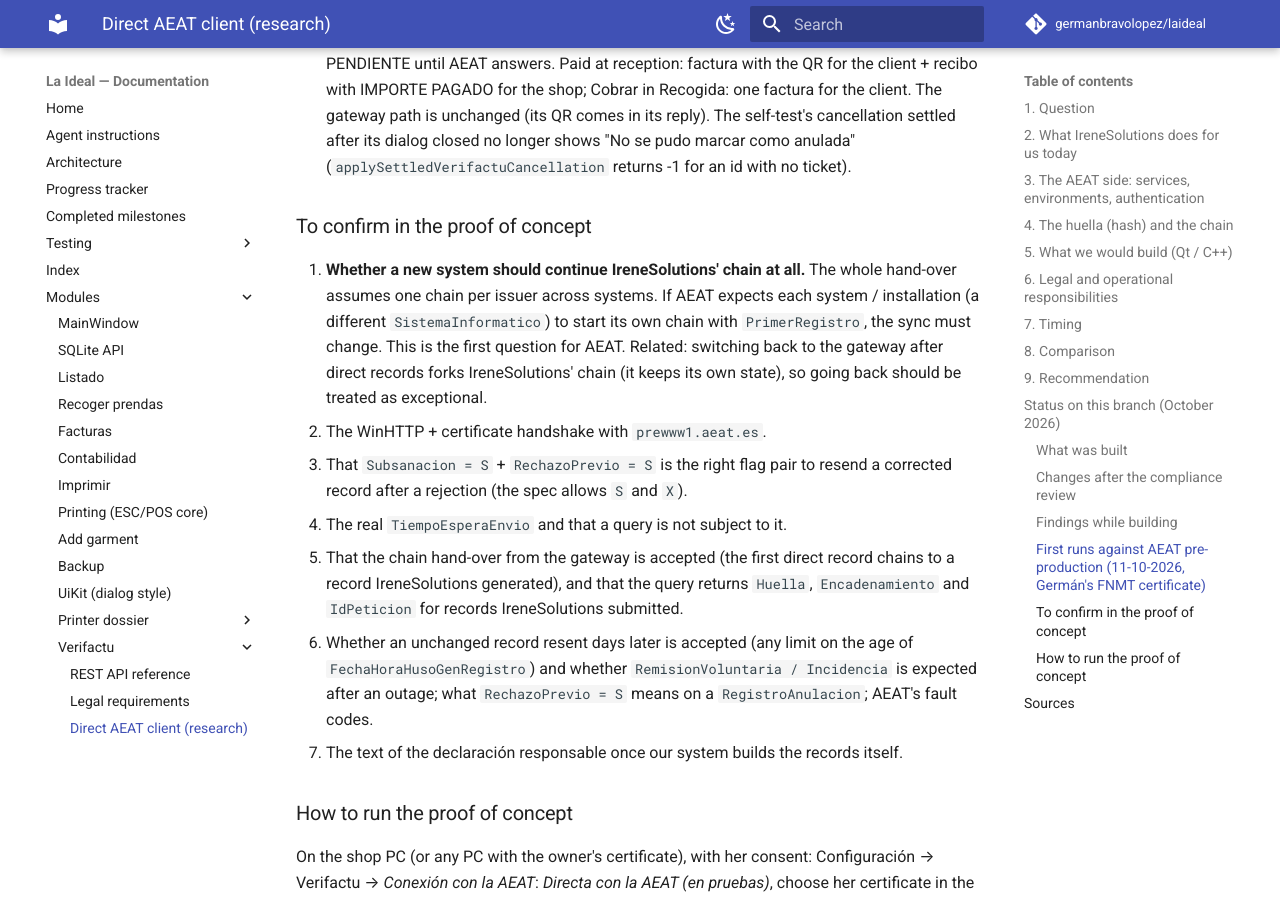
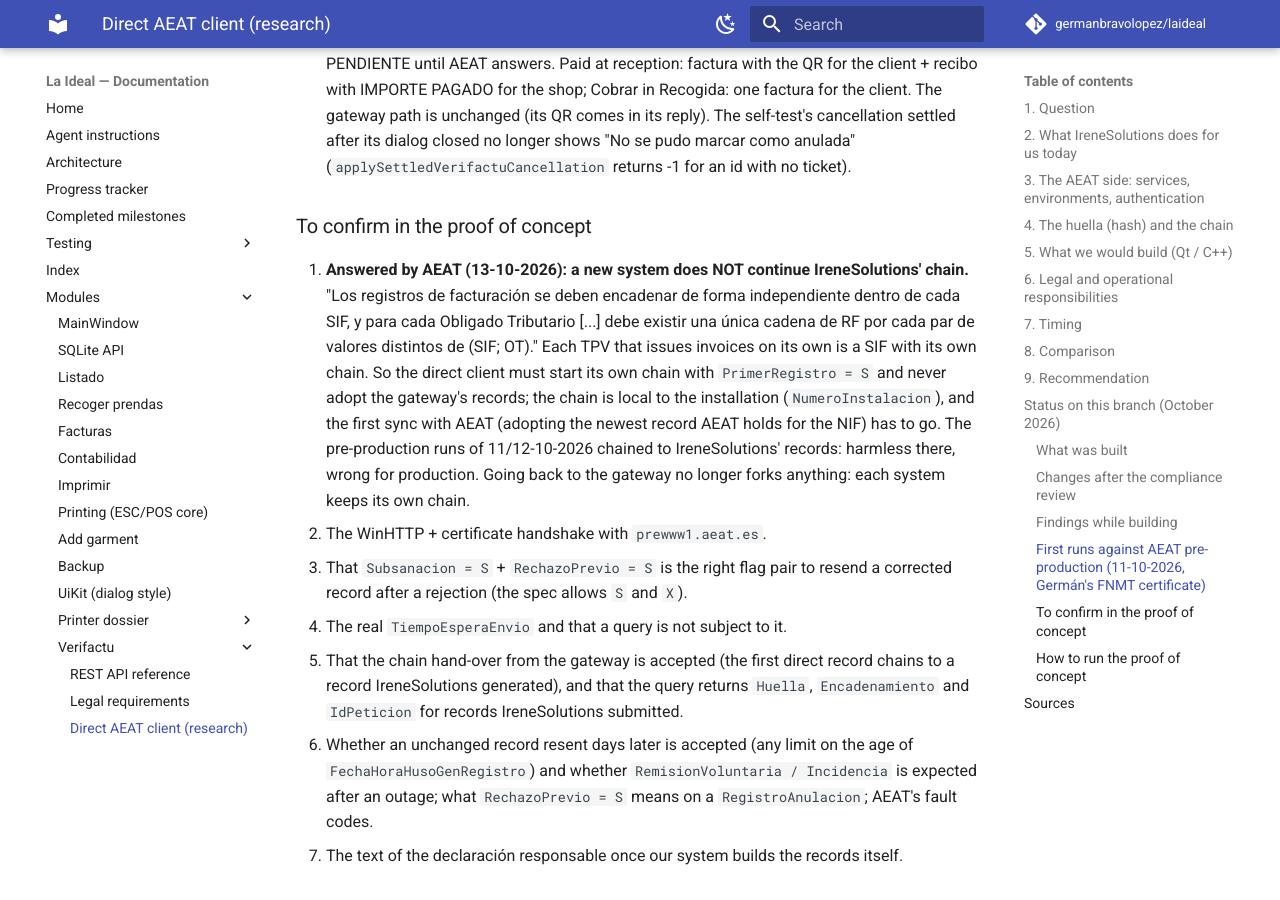
Before and after one commit to germanbravolopez/laideal, an MkDocs documentation site: the page built from docs/modules/verifactu/aeat-direct-investigation.md, in a window 1280 px wide and 900 px high, scrolled down 11276 px. Built offline with MkDocs 1.6.1 and Material for MkDocs 9.7.7, drawn with Linux system fonts in a browser that asks for light colours; comment, search, counter and statistics services are not loaded.

Commit message:
AEAT direct investigation: AEAT's answer on the chain - one chain per (SIF, obligado tributario), so the direct client starts its own chain instead of continuing IreneSolutions'

```diff
--- a/docs/modules/verifactu/aeat-direct-investigation.md
+++ b/docs/modules/verifactu/aeat-direct-investigation.md
@@ -163,7 +163,7 @@ A second review of those fixes found one more blocking point - Rectificar factur
 
 ### To confirm in the proof of concept
 
-0. **Whether a new system should continue IreneSolutions' chain at all.** The whole hand-over assumes one chain per issuer across systems. If AEAT expects each system / installation (a different `SistemaInformatico`) to start its own chain with `PrimerRegistro`, the sync must change. This is the first question for AEAT. Related: switching back to the gateway after direct records forks IreneSolutions' chain (it keeps its own state), so going back should be treated as exceptional.
+0. **Answered by AEAT (13-10-2026): a new system does NOT continue IreneSolutions' chain.** "Los registros de facturación se deben encadenar de forma independiente dentro de cada SIF, y para cada Obligado Tributario [...] debe existir una única cadena de RF por cada par de valores distintos de (SIF; OT)." Each TPV that issues invoices on its own is a SIF with its own chain. So the direct client must start its own chain with `PrimerRegistro = S` and never adopt the gateway's records; the chain is local to the installation (`NumeroInstalacion`), and the first sync with AEAT (adopting the newest record AEAT holds for the NIF) has to go. The pre-production runs of 11/12-10-2026 chained to IreneSolutions' records: harmless there, wrong for production. Going back to the gateway no longer forks anything: each system keeps its own chain.
 1. The WinHTTP + certificate handshake with `prewww1.aeat.es`.
 2. That `Subsanacion = S` + `RechazoPrevio = S` is the right flag pair to resend a corrected record after a rejection (the spec allows `S` and `X`).
 3. The real `TiempoEsperaEnvio` and that a query is not subject to it.
```
